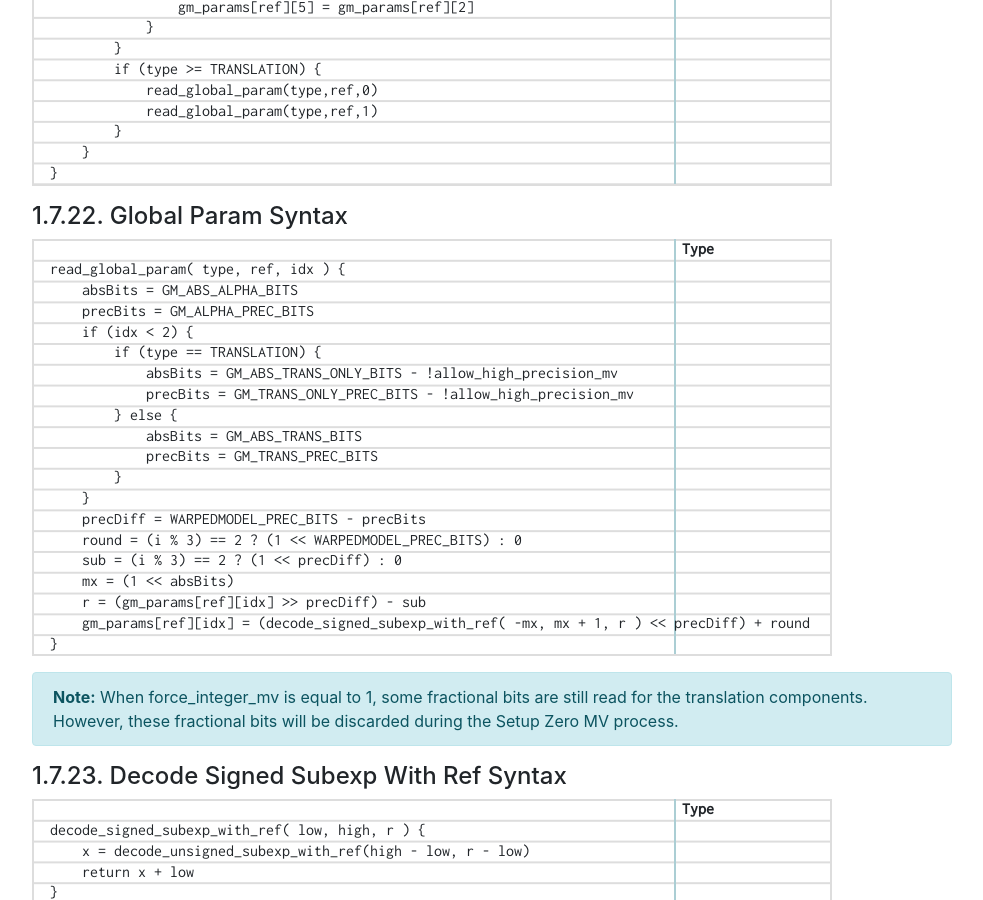
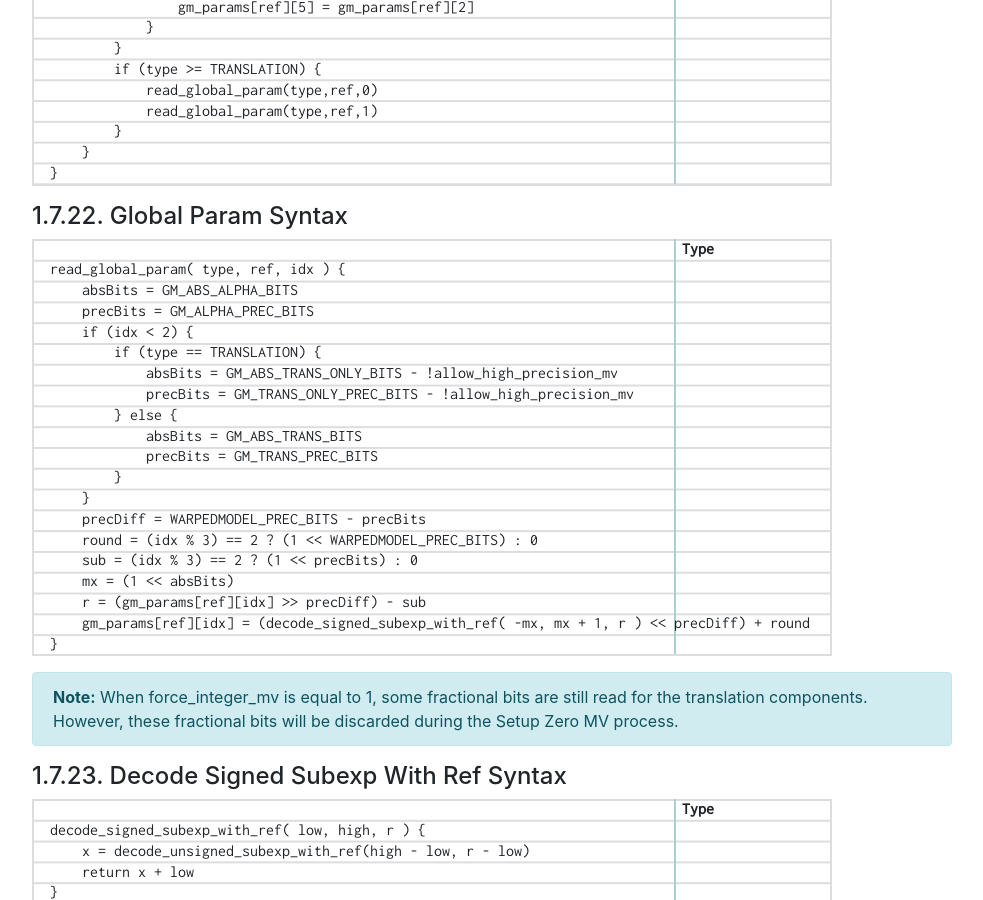
Before and after one commit to AOMediaCodec/av1-spec, a Jekyll site: the page built from 06.bitstream.syntax.md, in a window 1280 px wide and 900 px high, scrolled down 22480 px. Shown: the whole window, without its empty margins (53-1036 px from the left). Built offline with Jekyll 4.4.1, drawn with Linux system fonts in a browser that asks for light colours; nearby versions of some CDN libraries; our own code applies the rules of GitHub Pages for plain Markdown files.

Commit message:
[global_mv] Fix typo in global param calculation
BUG=aomedia:1492

```diff
--- a/06.bitstream.syntax.md
+++ b/06.bitstream.syntax.md
@@ -1200,8 +1200,8 @@ read_global_param( type, ref, idx ) {
         }
     }
     precDiff = WARPEDMODEL_PREC_BITS - precBits
-    round = (i % 3) == 2 ? (1 << WARPEDMODEL_PREC_BITS) : 0
-    sub = (i % 3) == 2 ? (1 << precDiff) : 0
+    round = (idx % 3) == 2 ? (1 << WARPEDMODEL_PREC_BITS) : 0
+    sub = (idx % 3) == 2 ? (1 << precBits) : 0
     mx = (1 << absBits)
     r = (gm_params[ref][idx] >> precDiff) - sub
     gm_params[ref][idx] = (decode_signed_subexp_with_ref( -mx, mx + 1, r ) << precDiff) + round
```
